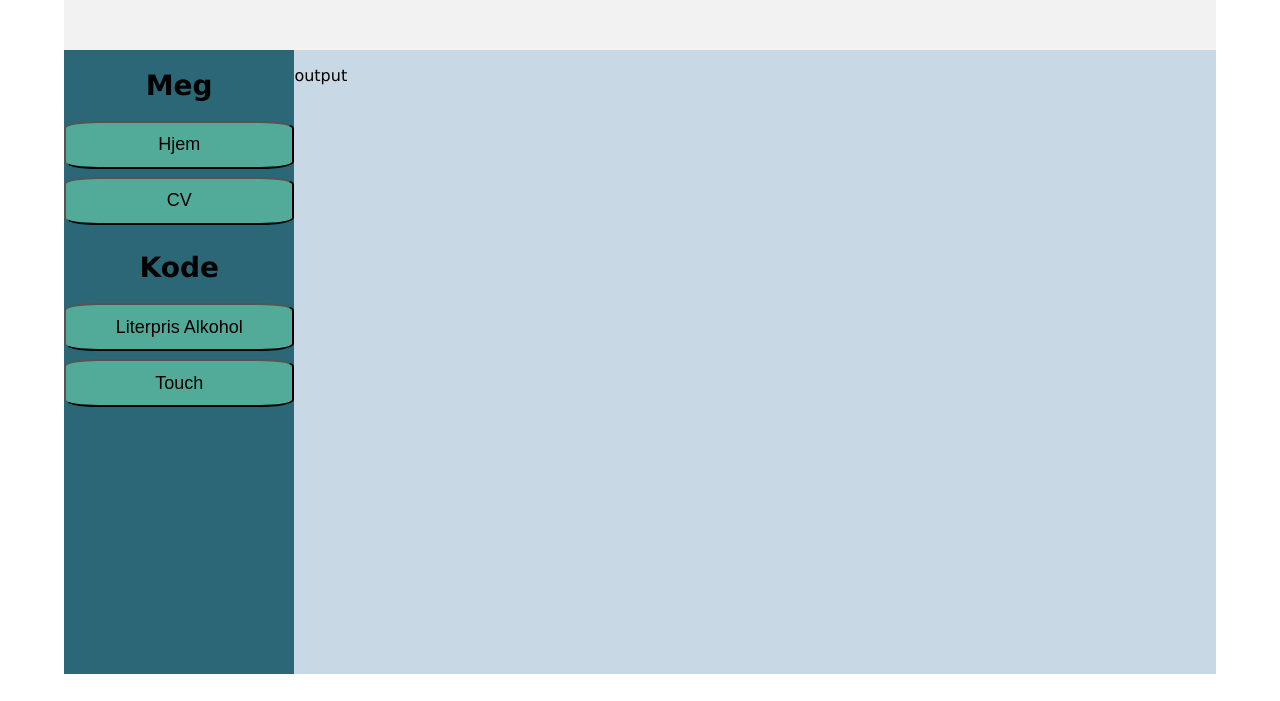
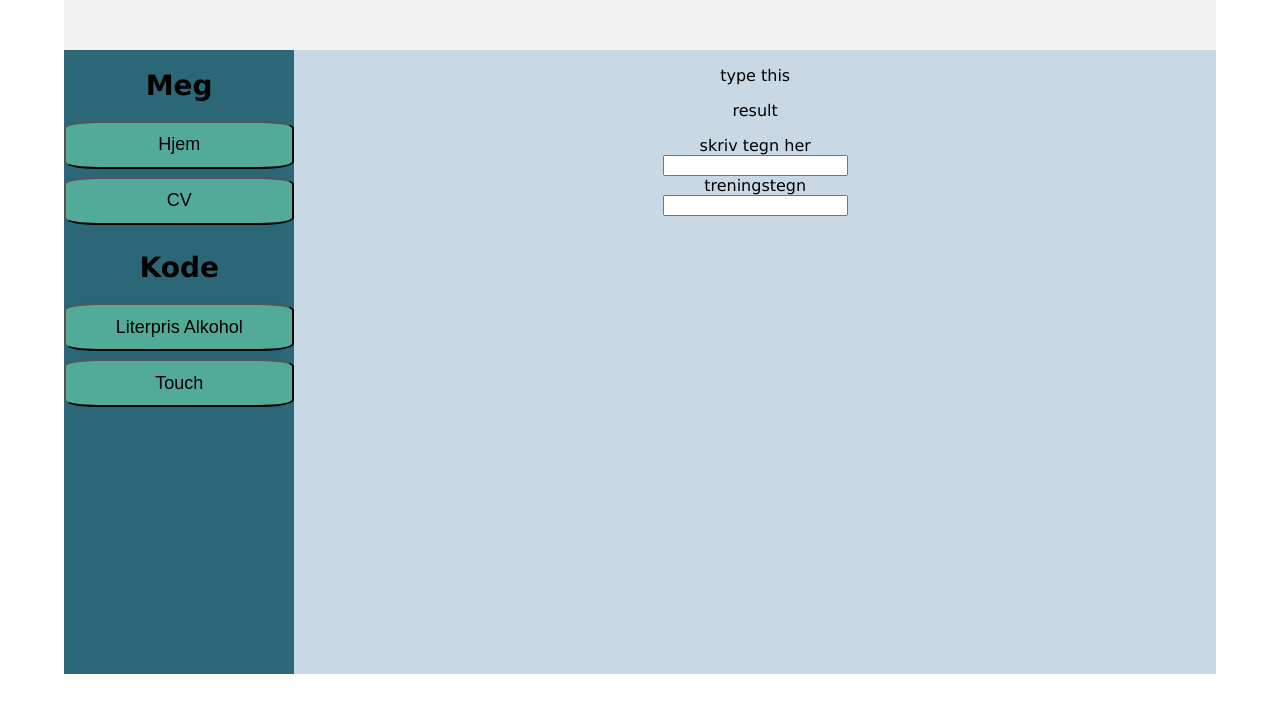
Before and after one commit to Martialcart/demoWebsite, a plain HTML site: page touch.html in a window 1280 px wide. Shown: the part 99-800 px from the top of the page. Drawn offline with Linux system fonts and the light colour scheme.

Commit message:
touch input working

```diff
--- a/touch.html
+++ b/touch.html
@@ -4,15 +4,33 @@
         <title>Touch</title>
         <link rel="stylesheet" href="defaultv2.css">
         <script src="mainv2.js" defer></script>
+        <script defer>
+            function handle_input() {
+                get("char_result").innerHTML = get("char_input").value;
+                get("char_input").value = "";
+            }
+            function get(id) {
+                return document.getElementById(id);
+            }
+        </script>
         <meta name="viewport" content="width=device-width, initial-scale=1.0">
-        <meta name="description" content="Learn to type the keyboard faster. Program is focusing on the letters you are worst at">
+        <meta name="description" content="Learn to type faster on the keyboard faster. Program is focusing on the letters you are worst at">
     </head>
     <body onload="load_frame()">
         <div id=header></div>
         <div id="menu" ></div>
 
         <div id="main_screen">
-            <p id=output>output</p>
+            <div style="text-align: center;">
+                <p id="char_request">type this</p>
+                <p id="char_result">result</p>
+                <label for="char_input">skriv tegn her</label><br>
+                <input id="char_input" type="text" oninput="handle_input()"><br>
+
+                <label for="train_char">treningstegn</label><br>
+                <input id="train_char" type="text"><br>
+            </div>
         </div>
     </body>
+
 </html>
```
